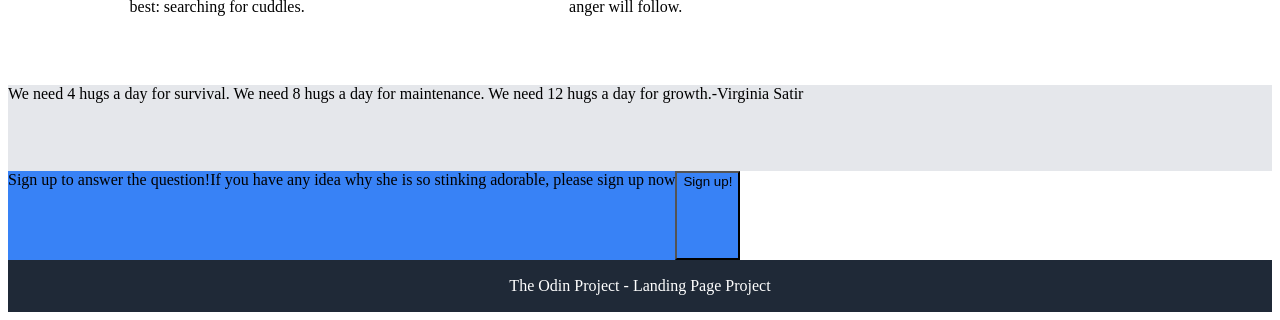
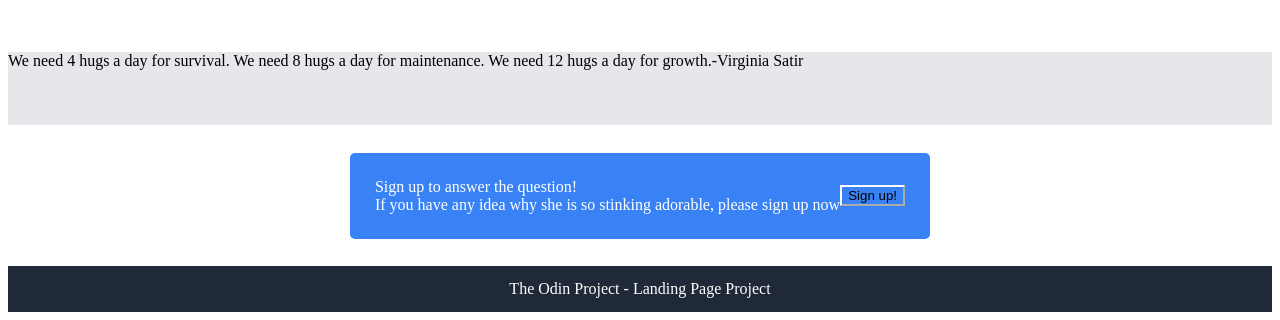
Before and after one commit to loganmonnier/landing-page, a plain HTML site: page index.html in a window 1280 px wide. Shown: the part 496-816 px from the top of the page. Drawn offline with Linux system fonts and the light colour scheme.

Commit message:
aligned .fourthSection and added color/sizing

```diff
--- a/index.html
+++ b/index.html
@@ -50,9 +50,12 @@
 
     <div class="fourthSection">
         <div class="actionDiv">
+            <div class="fourthText">
             <div class="action">Sign up to answer the question!</div>
             <div class="actionCaption"> If you have any idea why she is so stinking adorable, please sign up now</div>
-            <button class="buttonTwo"> Sign up!</button>
+            </div>
+
+            <div class="buttonBoxTwo"><button class="buttonTwo"> Sign up!</button></div>
         </div>
     </div>
     <div class="footer">
--- a/styles.css
+++ b/styles.css
@@ -31,6 +31,8 @@ img {
 .fourthSection {
     display: flex;
     flex-grow: 2;
+    align-items: center;
+    justify-content: center;
 }
 
 .footer {
@@ -47,3 +49,31 @@ img {
     display: flex;
     background-color: #3882F6;
 }
+
+.actionDiv {
+    border-radius: 5px;
+    padding: 25px;
+    display: flex;
+    flex-direction: row;
+    color: white
+}
+
+.action {
+    font-weight: bold
+    font-size: 25px;
+}
+
+.buttonBoxTwo {
+    display: flex;
+    align-items: center;
+    justify-content: center;
+}
+
+.fourthText {
+    display: flex;
+    flex-direction: column;
+}
+
+.buttonTwo {
+    border-color: white;
+}
```
